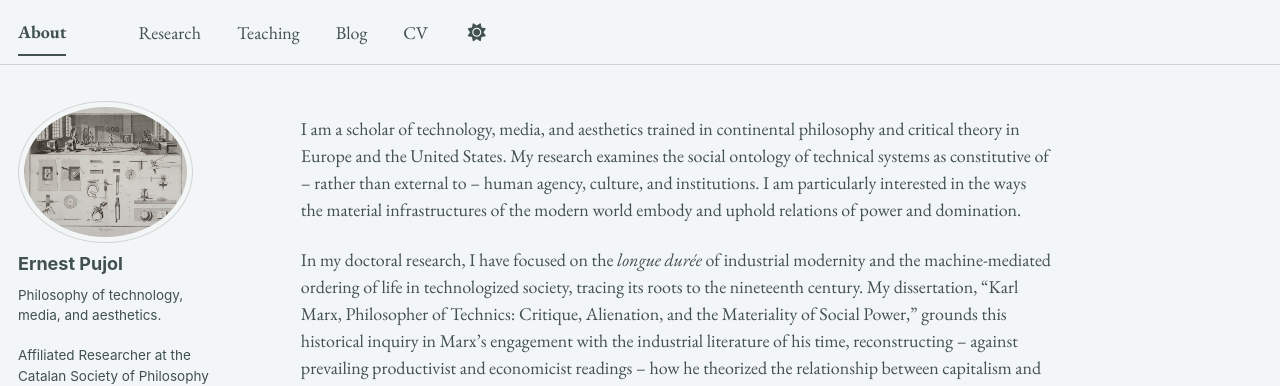
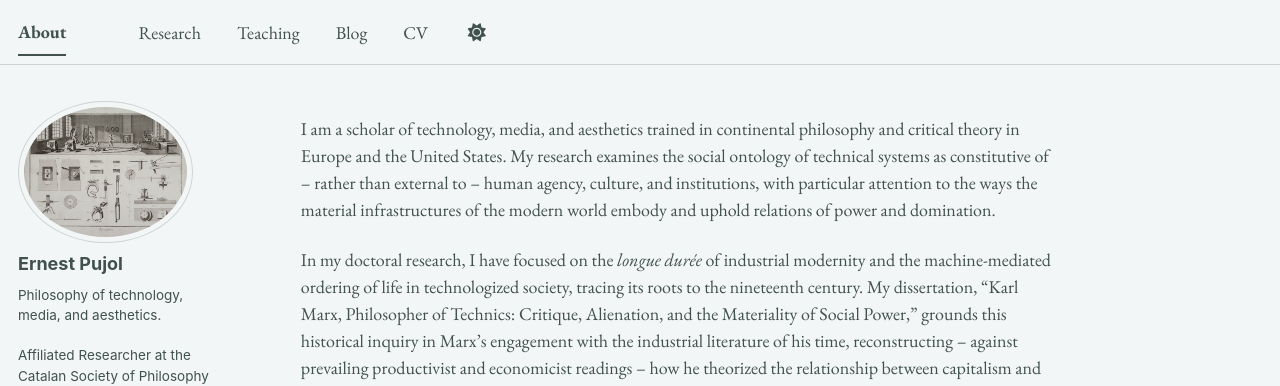
Before and after one commit to epujol90/epujol90.github.io, a Jekyll site: the page built from _pages/about.md, in a window 1280 px wide and 961 px high. Shown: the top 386 px of the window. Built offline with Jekyll 4.4.1, drawn with Linux system fonts in a browser that asks for light colours; some web fonts are replaced; a script bundle is joined from its source files by our own code; library files that are not in the unit come from our copies.

Commit message:
Update about.md

```diff
--- a/_pages/about.md
+++ b/_pages/about.md
@@ -6,7 +6,7 @@ redirect_from:
   - /about/
   - /about.html
 ---
-I am a scholar of technology, media, and aesthetics trained in continental philosophy and critical theory in Europe and the United States. My research examines the social ontology of technical systems as constitutive of -- rather than external to -- human agency, culture, and institutions. I am particularly interested in the ways the material infrastructures of the modern world embody and uphold relations of power and domination.
+I am a scholar of technology, media, and aesthetics trained in continental philosophy and critical theory in Europe and the United States. My research examines the social ontology of technical systems as constitutive of -- rather than external to -- human agency, culture, and institutions, with particular attention to the ways the material infrastructures of the modern world embody and uphold relations of power and domination.
 
 In my doctoral research, I have focused on the _longue durée_ of industrial modernity and the machine-mediated ordering of life in technologized society, tracing its roots to the nineteenth century. My dissertation, “Karl Marx, Philosopher of Technics: Critique, Alienation, and the Materiality of Social Power,” grounds this historical inquiry in Marx’s engagement with the industrial literature of his time, reconstructing -- against prevailing productivist and economicist readings -- how he theorized the relationship between capitalism and modern technological transformations. Though largely misunderstood by the Marxist tradition, Marx’s account of industrial development, I argue, presciently identified in the capitalist subsumption of the labor process the basis of the technocratic rationality that currently governs the relationship between humans and technics -- and which finds its latest expression in the contemporary AI project and its pretense of rendering all human labor superfluous.
 
```
